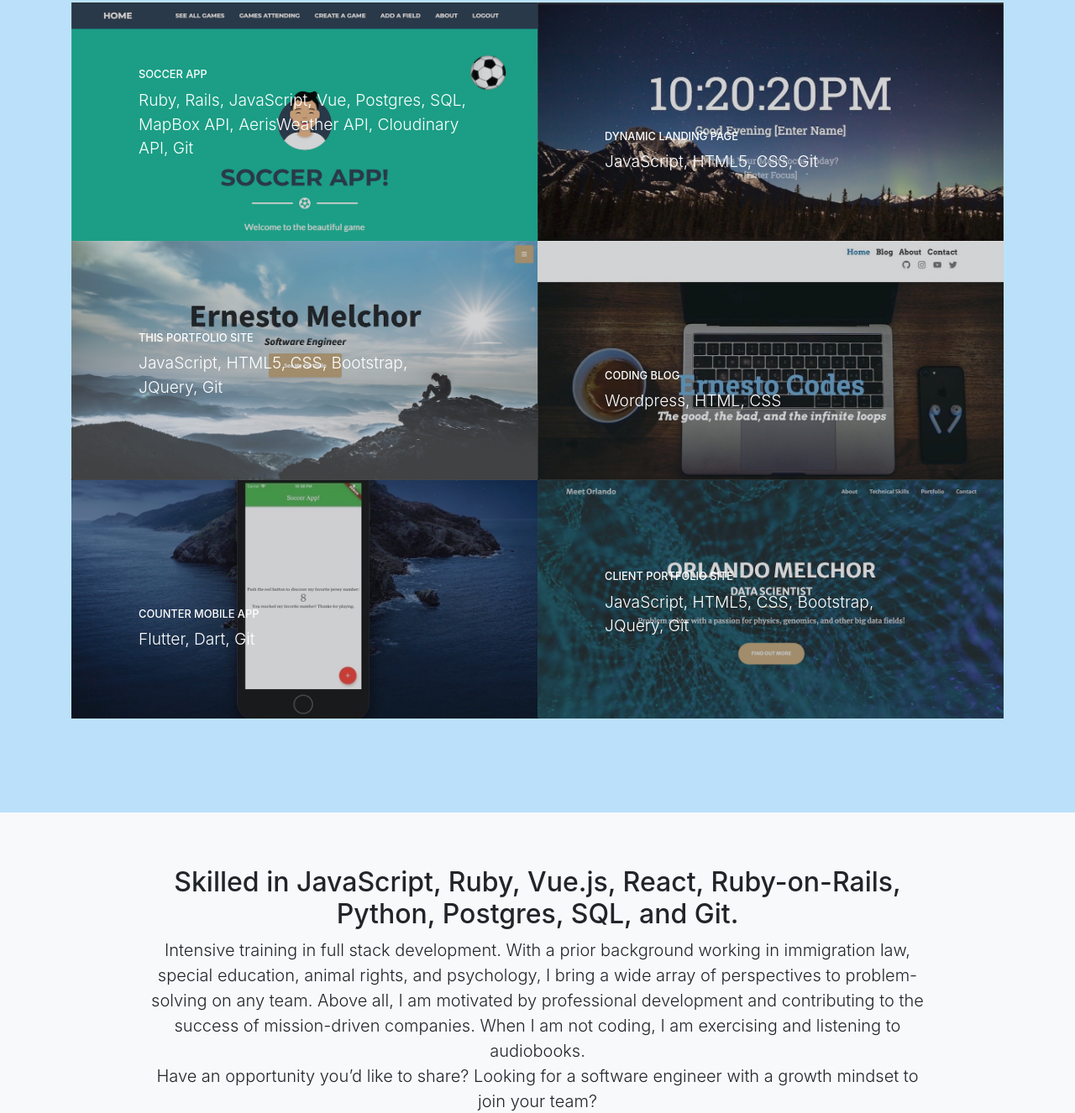
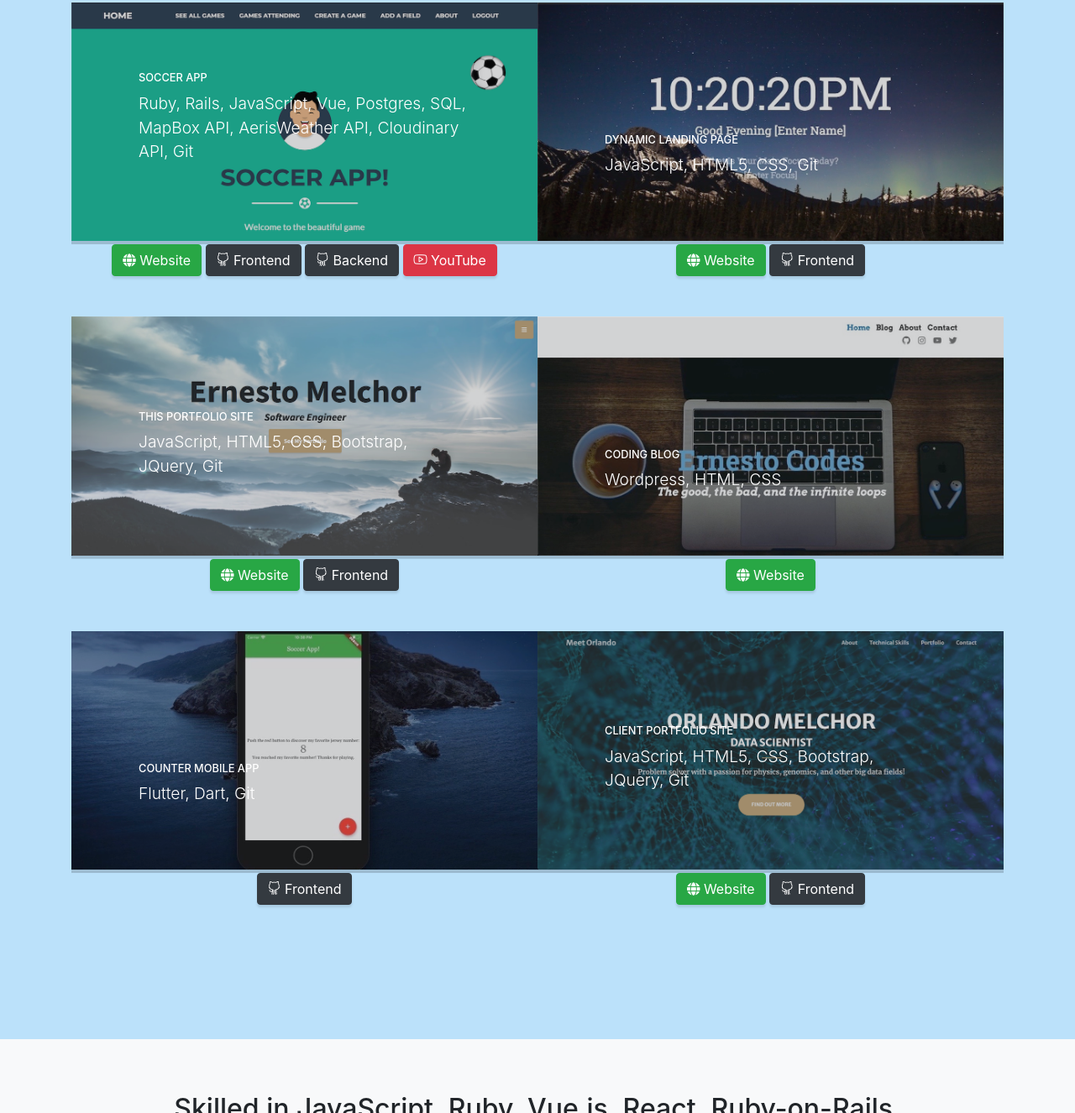
Before and after one commit to ernestomelchor/portfolio_site, a website with bundled scripts: page index.html in a window 1280 px wide. Shown: the part 986-2312 px from the top of the page at 84% size. Built offline with nearby package versions, Linux system fonts and the light colour scheme.

Commit message:
Added buttons so that users can quickly choose between the deployed site, the frontend or backend source code, or the youtube presentation in one case, ensured that it remains responsive on mobile site by declaring new rows and working with column sizes

```diff
--- a/index.html
+++ b/index.html
@@ -108,11 +108,11 @@
           <h2 class="mb-5">Recent Projects</h2>
         </div>
         <div class="row no-gutters">
-          <div class="col-lg-6">
+          <div class="col-lg-6 mb-5">
             <a
               class="portfolio-item"
               target="_blank"
-              href="https://www.chicagosoccer.app/"
+              href="https://www.chicagosoccer.app"
             >
               <span class="caption">
                 <span class="caption-content">
@@ -124,17 +124,45 @@
                 </span>
               </span>
               <img
-                class="img-fluid"
+                class="img-fluid mb-1"
                 src="img/soccer_app.png"
                 alt="Soccer App Image"
               />
             </a>
+            <div class="row no-gutters">
+              <div class="text-center col-lg-12">
+                <button
+                  class="btn btn-deployed-site"
+                  onClick="javascript:window.open('https://www.chicagosoccer.app', '_blank');"
+                >
+                <i class="fa fa-globe"></i> Website
+                </button>
+                <button
+                  class="btn btn-dark"
+                  onClick="javascript:window.open('https://github.com/ernestomelchor/capstone_frontend_vuejs', '_blank');"
+                >
+                <i class="icon-social-github"></i> Frontend
+                </button>
+                <button
+                  class="btn btn-dark"
+                  onClick="javascript:window.open('https://github.com/ernestomelchor/capstone_backend', '_blank');"
+                >
+                <i class="icon-social-github"></i> Backend
+                </button>
+                <button
+                  class="btn btn-youtube"
+                  onClick="javascript:window.open('https://www.youtube.com/watch?v=Ar_S4O-_6oA', '_blank');"
+                >
+                <i class="icon-social-youtube"></i> YouTube
+                </button>
               </div>
-          <div class="col-lg-6">
+            </div>
+          </div>
+          <div class="col-lg-6 mb-5">
             <a
               class="portfolio-item"
               target="_blank"
-              href="https://ernestomelchor.github.io/dynamic_landing_page/"
+              href="https://ernestomelchor.github.io/dynamic_landing_page"
             >
               <span class="caption">
                 <span class="caption-content">
@@ -143,17 +171,32 @@
                 </span>
               </span>
               <img
-                class="img-fluid"
+                class="img-fluid mb-1"
                 src="img/my_momentum_app.jpeg"
                 alt="myMomentum App Image"
               />
             </a>
+            <div class="text-center col-lg-12">
+              <button
+                class="btn btn-deployed-site"
+                onClick="javascript:window.open('https://ernestomelchor.github.io/dynamic_landing_page', '_blank');"
+              >
+              <i class="fa fa-globe"></i> Website
+              </button>
+              <button
+                class="btn btn-dark"
+                onClick="javascript:window.open('https://github.com/ernestomelchor/dynamic_landing_page', '_blank');"
+              >
+              <i class="icon-social-github"></i> Frontend
+              </button>
             </div>
-          <div class="col-lg-6">
+          </div>
+          <div class="row no-gutters">
+            <div class="col-lg-6 mb-5">
               <a
                 class="portfolio-item"
                 target="_blank"
-              href="http://ernestomelchor.dev/"
+                href="http://ernestomelchor.dev"
               >
                 <span class="caption">
                   <span class="caption-content">
@@ -162,17 +205,31 @@
                   </span>
                 </span>
                 <img
-                class="img-fluid"
+                  class="img-fluid mb-1"
                   src="img/ernesto_portfolio_site.png"
                   alt="Orlando Portfolio Site"
                 />
               </a>
+              <div class="text-center col-lg-12">
+                <button
+                  class="btn btn-deployed-site"
+                  onClick="javascript:window.open('http://ernestomelchor.dev', '_blank');"
+                >
+                <i class="fa fa-globe"></i> Website
+                </button>
+                <button
+                  class="btn btn-dark"
+                  onClick="javascript:window.open('https://github.com/ernestomelchor/portfolio_site', '_blank');"
+                >
+                <i class="icon-social-github"></i> Frontend
+                </button>
               </div>
-          <div class="col-lg-6">
+            </div>
+            <div class="col-lg-6 mb-5">
               <a
                 class="portfolio-item"
                 target="_blank"
-              href="https://ernestomelchor.com/"
+                href="https://ernestomelchor.com"
               >
                 <span class="caption">
                   <span class="caption-content">
@@ -181,13 +238,22 @@
                   </span>
                 </span>
                 <img
-                class="img-fluid"
+                  class="img-fluid mb-1"
                   src="img/coding_blog.jpeg"
                   alt="Coding Blog Image"
                 />
               </a>
+              <div class="text-center col-lg-12">
+                <button
+                  class="btn btn-deployed-site"
+                  onClick="javascript:window.open('https://ernestomelchor.com', '_blank');"
+                >
+                <i class="fa fa-globe"></i> Website
+                </button>
             </div>
-          <div class="col-lg-6">
+          </div>
+          <div class="row no-gutters">
+            <div class="col-lg-6 mb-5">
               <a
                 class="portfolio-item"
                 target="_blank"
@@ -200,17 +266,25 @@
                   </span>
                 </span>
                 <img
-                class="img-fluid"
+                  class="img-fluid mb-1"
                   src="img/counter_app.jpeg"
                   alt="Counter App Image"
                 />
               </a>
+              <div class="text-center col-lg-12">
+                <button
+                  class="btn btn-dark"
+                  onClick="javascript:window.open('https://github.com/ernestomelchor/my_flutter_app', '_blank');"
+                >
+                <i class="icon-social-github"></i> Frontend
+                </button>
               </div>
-          <div class="col-lg-6">
+            </div>
+            <div class="col-lg-6 mb-5">
               <a
                 class="portfolio-item"
                 target="_blank"
-              href="https://ernestomelchor.github.io/orlando_portfolio_site/"
+                href="https://ernestomelchor.github.io/orlando_portfolio_site"
               >
                 <span class="caption">
                   <span class="caption-content">
@@ -219,11 +293,25 @@
                   </span>
                 </span>
                 <img
-                class="img-fluid"
+                  class="img-fluid mb-1"
                   src="img/orlando_portfolio_site.png"
                   alt="Orlando Portfolio Site"
                 />
               </a>
+              <div class="text-center col-lg-12">
+                <button
+                  class="btn btn-deployed-site"
+                  onClick="javascript:window.open('https://ernestomelchor.github.io/orlando_portfolio_site', '_blank');"
+                >
+                <i class="fa fa-globe"></i> Website
+                </button>
+                <button
+                  class="btn btn-dark"
+                  onClick="javascript:window.open('https://github.com/ernestomelchor/orlando_portfolio_site', '_blank');"
+                >
+                <i class="icon-social-github"></i> Frontend
+                </button>
+            </div>
           </div>
         </div>
       </div>
```
Also changed, not shown: vendor/bootstrap/css/bootstrap.css, vendor/bootstrap/css/bootstrap.min.css, 2 other files. Lines whose indentation alone changed are shown as unchanged.
